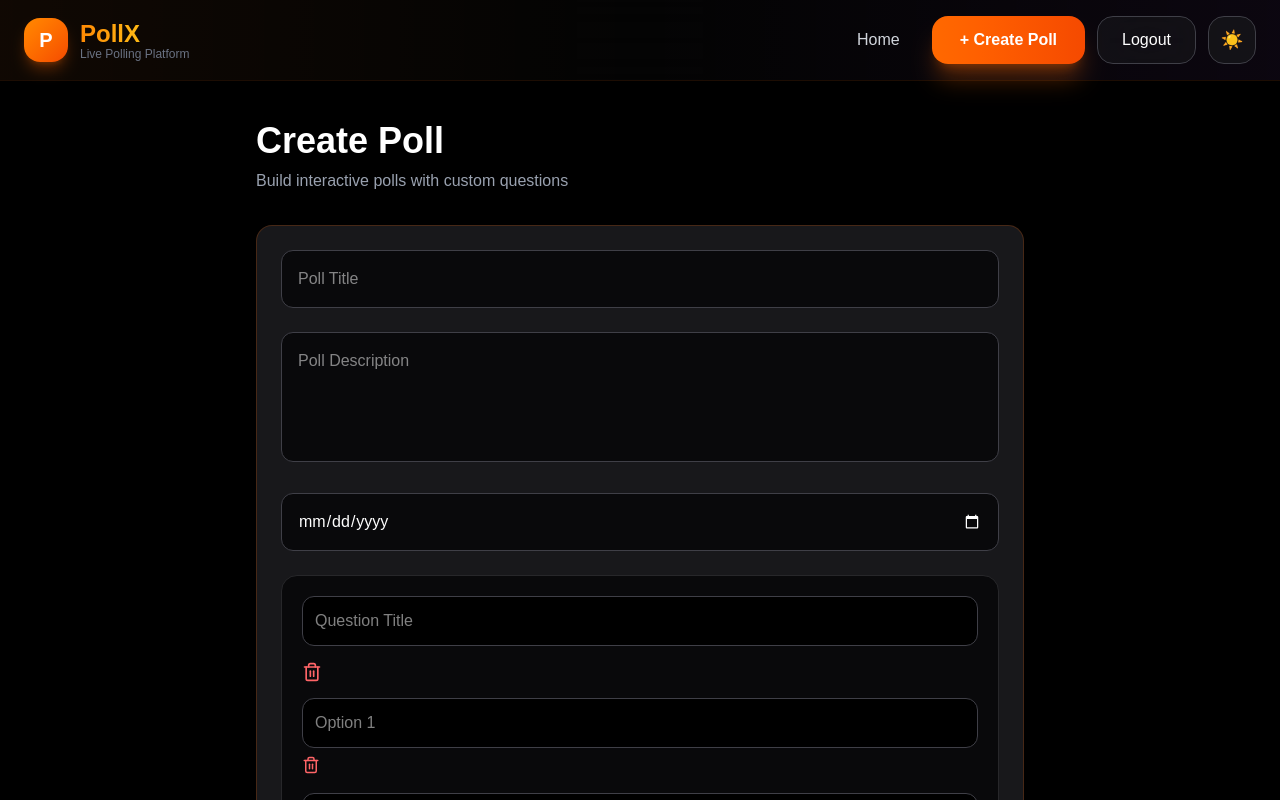
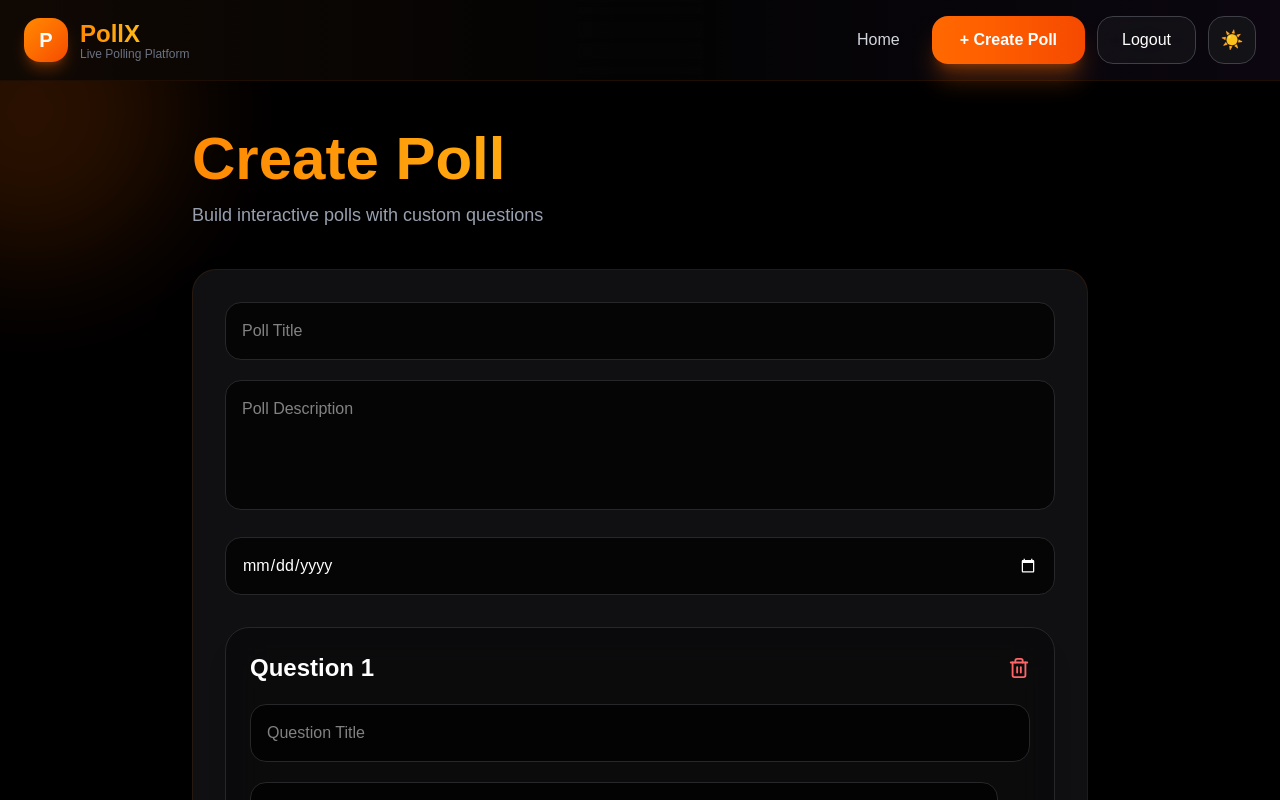
Before and after one commit to amito13/Poll, a React app in the folder client/Frontend/: page /create in a window 1280 px wide. Shown: the top 800 px of the page. Built offline with nearby package versions, Linux system fonts and the light colour scheme; sample sign-in values are in the browser's storage; the HTML template or start-up script is replaced by a standard one.

Commit message:
ui polish

```diff
--- a/client/Frontend/src/components/Navbar.jsx
+++ b/client/Frontend/src/components/Navbar.jsx
@@ -188,7 +188,7 @@ const Navbar = () => {
 
                   to="/register"
 
-                  className="bg-gradient-to-r from-orange-500 to-orange-600 hover:from-orange-400 hover:to-orange-500 text-white px-6 h-12 rounded-2xl font-bold flex items-center justify-center shadow-xl shadow-orange-500/30 transition-all duration-300"
+                  className="bg-linear-to-r from-orange-500 to-orange-600 hover:from-orange-400 hover:to-orange-500 text-white px-6 h-12 rounded-2xl font-bold flex items-center justify-center shadow-xl shadow-orange-500/30 transition-all duration-300"
                 >
                   Register
                 </Link>
--- a/client/Frontend/src/routes/CreatePoll.jsx
+++ b/client/Frontend/src/routes/CreatePoll.jsx
@@ -3,6 +3,8 @@ import axios from "axios";
 import { useTheme } from "../context/ThemeContext";
 import { Trash2 } from "lucide-react";
 import toast from "react-hot-toast";
+import { motion } from "framer-motion";
+
 const CreatePoll = () => {
 
   const { theme } = useTheme();
@@ -31,8 +33,7 @@ const CreatePoll = () => {
         localStorage.getItem("token");
 
       const response = await axios.post(
-        // "http://localhost:5000/api/polls"
-        `${import.meta.env.VITE_API_URL}/api/polls` ,
+        `${import.meta.env.VITE_API_URL}/api/polls`,
         {
           ...pollData,
           allowAnonymous: true,
@@ -48,35 +49,50 @@ const CreatePoll = () => {
         "Poll created successfully!"
       );
 
-      const slug = response.data.poll.slug;
+      const slug =
+        response.data.poll.slug;
 
       setCreatedPollLink(
         `${window.location.origin}/poll/${slug}`
       );
 
     } catch (error) {
+
       toast.error(
         error?.response?.data?.message ||
         "Failed to create poll"
       );
+
     }
+
   };
 
-const handlecopy = async () => {
   const handleCopy = async () => {
+
     try {
-    await navigator.clipboard.writeText(createdPollLink);
-    toast.success("Poll link copied!");
+
+      await navigator.clipboard.writeText(
+        createdPollLink
+      );
+
+      toast.success(
+        "Poll link copied!"
+      );
+
     } catch (error) {
-    toast.error("Failed to copy link");
-  }
-};
+
+      toast.error(
+        "Failed to copy link"
+      );
+
     }
 
+  };
 
   return (
+
     <div
-      className={`min-h-screen px-4 py-10 transition-all duration-300
+      className={`relative overflow-hidden min-h-screen px-4 py-12 transition-all duration-500
 
       ${
         theme === "dark"
@@ -85,26 +101,55 @@ const handlecopy = async () => {
       }`}
     >
 
-      <div className="max-w-3xl mx-auto">
+      {/* BACKGROUND GLOWS */}
+      <div className="absolute top-[-120px] left-[-120px] w-[300px] h-[300px] bg-orange-500/20 blur-3xl rounded-full animate-pulse"></div>
 
-        <h1 className="text-4xl font-bold mb-2">
+      <div className="absolute bottom-[-120px] right-[-120px] w-[300px] h-[300px] bg-purple-500/20 blur-3xl rounded-full animate-pulse"></div>
+
+      <motion.div
+
+        initial={{
+          opacity: 0,
+          y: 40,
+        }}
+
+        animate={{
+          opacity: 1,
+          y: 0,
+        }}
+
+        transition={{
+          duration: 0.7,
+        }}
+
+        className="max-w-4xl mx-auto relative z-10"
+      >
+
+        {/* HEADER */}
+        <div className="mb-10">
+
+          <h1 className="text-5xl md:text-6xl font-black bg-gradient-to-r from-orange-400 to-yellow-300 bg-clip-text text-transparent mb-3">
             Create Poll
           </h1>
 
-        <p className="text-gray-400 mb-8">
+          <p className="text-gray-400 text-lg">
             Build interactive polls with custom questions
           </p>
 
+        </div>
+
+        {/* MAIN CARD */}
         <div
-          className={`rounded-2xl p-6 space-y-6 border transition-all duration-300
+          className={`rounded-3xl p-8 backdrop-blur-2xl shadow-2xl border transition-all duration-300
 
           ${
             theme === "dark"
-              ? "bg-zinc-900 border-orange-500/20"
-              : "bg-orange-50 border-orange-200"
+              ? "bg-zinc-900/70 border-orange-500/10"
+              : "bg-white/80 border-orange-200"
           }`}
         >
 
+          {/* TITLE */}
           <input
             type="text"
             placeholder="Poll Title"
@@ -115,16 +160,17 @@ const handlecopy = async () => {
                 title: e.target.value,
               })
             }
-            className={`w-full p-4 rounded-xl outline-none transition-all duration-300
+
+            className={`w-full p-4 rounded-2xl outline-none transition-all duration-300 border focus:scale-[1.01] mb-5
 
             ${
               theme === "dark"
-                ? "bg-zinc-950 border-zinc-700"
-                : "bg-white border-orange-200"
-            }
-            border`}
+                ? "bg-black/70 border-zinc-800 focus:border-orange-500"
+                : "bg-white border-orange-200 focus:border-orange-500"
+            }`}
           />
 
+          {/* DESCRIPTION */}
           <textarea
             placeholder="Poll Description"
             rows="4"
@@ -135,16 +181,17 @@ const handlecopy = async () => {
                 description: e.target.value,
               })
             }
-            className={`w-full p-4 rounded-xl outline-none resize-none transition-all duration-300
+
+            className={`w-full p-4 rounded-2xl outline-none resize-none transition-all duration-300 border focus:scale-[1.01] mb-5
 
             ${
               theme === "dark"
-                ? "bg-zinc-950 border-zinc-700"
-                : "bg-white border-orange-200"
-            }
-            border`}
+                ? "bg-black/70 border-zinc-800 focus:border-orange-500"
+                : "bg-white border-orange-200 focus:border-orange-500"
+            }`}
           />
 
+          {/* DATE */}
           <input
             type="date"
             value={pollData.expiresAt}
@@ -154,60 +201,50 @@ const handlecopy = async () => {
                 expiresAt: e.target.value,
               })
             }
-           className={`w-full p-4 rounded-xl outline-none transition-all duration-300
+
+            className={`w-full p-4 rounded-2xl outline-none transition-all duration-300 border focus:scale-[1.01] mb-8
 
             ${
               theme === "dark"
-    ? "bg-zinc-950 border-zinc-700 scheme-dark"
-    : "bg-white border-orange-200"
-}
-border`}
+                ? "bg-black/70 border-zinc-800 focus:border-orange-500 scheme-dark"
+                : "bg-white border-orange-200 focus:border-orange-500"
+            }`}
           />
+
+          {/* QUESTIONS */}
+          <div className="space-y-8">
 
             {pollData.questions.map(
               (question, questionIndex) => (
 
-              <div
+                <motion.div
+
                   key={questionIndex}
-                className={`rounded-2xl p-5 space-y-4 border transition-all duration-300
+
+                  whileHover={{
+                    y: -4,
+                  }}
+
+                  className={`rounded-3xl p-6 backdrop-blur-xl shadow-xl hover:shadow-orange-500/10 transition-all duration-300 border
 
                   ${
                     theme === "dark"
-                    ? "bg-zinc-950 border-zinc-800"
-                    : "bg-white border-orange-200"
+                      ? "bg-zinc-950/80 border-zinc-800"
+                      : "bg-orange-50 border-orange-200"
                   }`}
                 >
 
-                <input
-                  type="text"
-                  placeholder="Question Title"
-                  value={question.title}
-                  onChange={(e) => {
+                  {/* QUESTION HEADER */}
+                  <div className="flex items-center justify-between mb-5">
 
-                    const updatedQuestions =
-                      [...pollData.questions];
-
-                    updatedQuestions[
-                      questionIndex
-                    ].title = e.target.value;
-
-                    setPollData({
-                      ...pollData,
-                      questions: updatedQuestions,
-                    });
-                  }}
-                  className={`w-full p-3 rounded-xl outline-none transition-all duration-300
-
-                  ${
-                    theme === "dark"
-                      ? "bg-black border-zinc-700"
-                      : "bg-orange-50 border-orange-200"
-                  }
-                  border`}
-                />
+                    <h2 className="text-2xl font-bold">
+                      Question {questionIndex + 1}
+                    </h2>
 
                     <button
+
                       type="button"
+
                       onClick={() => {
 
                         if (
@@ -228,26 +265,61 @@ border`}
                         });
 
                       }}
+
                       className="text-red-400 hover:text-red-500 transition-all duration-200"
-
                     >
-  <Trash2 size={20} />
+                      <Trash2 size={22} />
                     </button>
 
-                <div className="space-y-3">
+                  </div>
+
+                  {/* QUESTION TITLE */}
+                  <input
+                    type="text"
+                    placeholder="Question Title"
+                    value={question.title}
+
+                    onChange={(e) => {
+
+                      const updatedQuestions =
+                        [...pollData.questions];
+
+                      updatedQuestions[
+                        questionIndex
+                      ].title = e.target.value;
+
+                      setPollData({
+                        ...pollData,
+                        questions: updatedQuestions,
+                      });
+
+                    }}
+
+                    className={`w-full p-4 rounded-2xl outline-none transition-all duration-300 border focus:scale-[1.01] mb-5
+
+                    ${
+                      theme === "dark"
+                        ? "bg-black/70 border-zinc-800 focus:border-orange-500"
+                        : "bg-white border-orange-200 focus:border-orange-500"
+                    }`}
+                  />
+
+                  {/* OPTIONS */}
+                  <div className="space-y-4">
 
                     {question.options.map(
                       (option, optionIndex) => (
 
                         <div
                           key={optionIndex}
-                        className="space-y-2"
+                          className="flex items-center gap-3"
                         >
 
                           <input
                             type="text"
                             placeholder={`Option ${optionIndex + 1}`}
                             value={option}
+
                             onChange={(e) => {
 
                               const updatedQuestions =
@@ -263,19 +335,22 @@ border`}
                                 ...pollData,
                                 questions: updatedQuestions,
                               });
+
                             }}
-                          className={`w-full p-3 rounded-xl outline-none transition-all duration-300
+
+                            className={`flex-1 p-4 rounded-2xl outline-none transition-all duration-300 border focus:scale-[1.01]
 
                             ${
                               theme === "dark"
-                              ? "bg-black border-zinc-700"
-                              : "bg-orange-50 border-orange-200"
-                          }
-                          border`}
+                                ? "bg-black/70 border-zinc-800 focus:border-orange-500"
+                                : "bg-white border-orange-200 focus:border-orange-500"
+                            }`}
                           />
 
                           <button
+
                             type="button"
+
                             onClick={() => {
 
                               const updatedQuestions =
@@ -305,9 +380,10 @@ border`}
                               });
 
                             }}
+
                             className="text-red-400 hover:text-red-500 transition-all duration-200"
                           >
-  <Trash2 size={18} />
+                            <Trash2 size={20} />
                           </button>
 
                         </div>
@@ -317,8 +393,11 @@ border`}
 
                   </div>
 
+                  {/* ADD OPTION */}
                   <button
+
                     type="button"
+
                     onClick={() => {
 
                       const updatedQuestions =
@@ -334,18 +413,26 @@ border`}
                       });
 
                     }}
-                  className="bg-orange-500 hover:bg-orange-600 transition-all duration-200 px-4 py-2 rounded-xl text-sm font-medium text-white"
+
+                    className="mt-6 bg-orange-500 hover:bg-orange-600 transition-all duration-300 px-5 py-3 rounded-2xl text-sm font-bold text-white shadow-lg shadow-orange-500/20 hover:scale-105"
                   >
                     + Add Option
                   </button>
 
-              </div>
+                </motion.div>
 
               )
             )}
 
+          </div>
+
+          {/* ACTION BUTTONS */}
+          <div className="flex flex-wrap gap-4 mt-8">
+
             <button
+
               type="button"
+
               onClick={() => {
 
                 setPollData({
@@ -363,14 +450,17 @@ border`}
                 });
 
               }}
-            className="bg-zinc-800 hover:bg-zinc-700 transition-all duration-200 px-5 py-3 rounded-xl text-white"
+
+              className="bg-zinc-800 hover:bg-zinc-700 transition-all duration-300 px-6 py-4 rounded-2xl text-white font-bold hover:scale-105"
             >
               + Add Question
             </button>
 
             <button
+
               onClick={handleCreatePoll}
-            className="bg-orange-500 hover:bg-orange-600 transition-all duration-200 px-6 py-3 rounded-xl font-semibold text-white"
+
+              className="bg-gradient-to-r from-orange-500 to-orange-600 hover:from-orange-400 hover:to-orange-500 transition-all duration-300 px-8 py-4 rounded-2xl font-bold text-white shadow-xl shadow-orange-500/30 hover:scale-105"
             >
               Create Poll
             </button>
@@ -379,52 +469,68 @@ border`}
 
         </div>
 
+      </motion.div>
+
+      {/* SUCCESS CARD */}
       {createdPollLink && (
 
-        <div
-          className={`max-w-3xl mx-auto mt-6 rounded-2xl p-6 border transition-all duration-300
+        <motion.div
+
+          initial={{
+            opacity: 0,
+            y: 20,
+          }}
+
+          animate={{
+            opacity: 1,
+            y: 0,
+          }}
+
+          className={`max-w-4xl mx-auto mt-8 rounded-3xl p-8 border backdrop-blur-2xl shadow-2xl transition-all duration-300 relative z-10
 
           ${
             theme === "dark"
-              ? "bg-zinc-900 border-orange-500/20"
-              : "bg-orange-50 border-orange-200"
+              ? "bg-zinc-900/70 border-orange-500/10"
+              : "bg-white/80 border-orange-200"
           }`}
         >
 
-          <h2 className="text-2xl font-bold mb-3">
+          <h2 className="text-3xl font-black mb-3">
             Poll Created Successfully 🎉
           </h2>
 
-          <p className="text-gray-400 mb-4">
+          <p className="text-gray-400 mb-6">
             Share this link with participants
           </p>
 
-          <div className="flex gap-3">
+          <div className="flex gap-4">
 
             <input
               type="text"
               value={createdPollLink}
               readOnly
-              className={`flex-1 p-3 rounded-xl outline-none transition-all duration-300
+
+              className={`flex-1 p-4 rounded-2xl outline-none transition-all duration-300 border
 
               ${
                 theme === "dark"
-                  ? "bg-black border-zinc-700"
+                  ? "bg-black/70 border-zinc-800"
                   : "bg-white border-orange-200"
-              }
-              border`}
+              }`}
             />
 
             <button
-              onClick = {handlecopy}
-              className="bg-orange-500 hover:bg-orange-600 transition-all duration-200 px-5 rounded-xl font-semibold text-white"
+
+              onClick={handleCopy}
+
+              className="bg-gradient-to-r from-orange-500 to-orange-600 hover:from-orange-400 hover:to-orange-500 transition-all duration-300 px-6 rounded-2xl font-bold text-white shadow-lg shadow-orange-500/30 hover:scale-105"
             >
               Copy
             </button>
 
           </div>
 
-        </div>
+        </motion.div>
 
       )}
 
```
Lines whose indentation alone changed are shown as unchanged.
